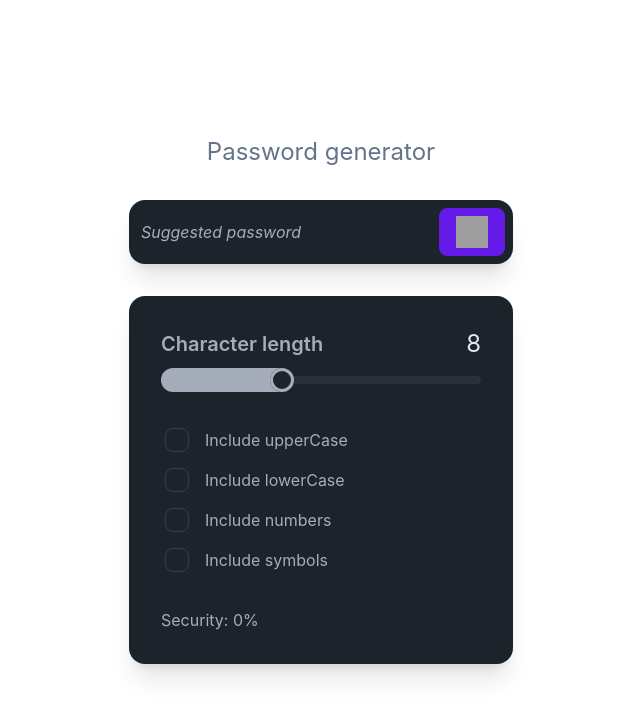
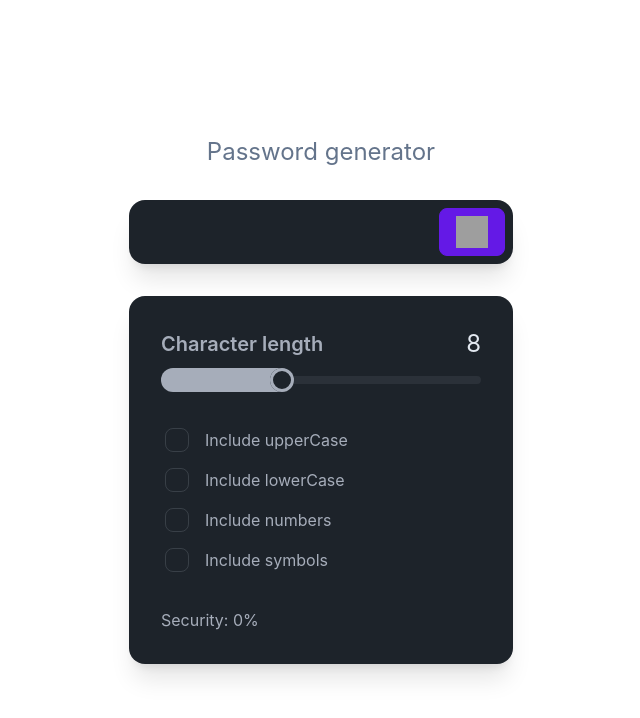
Before and after one commit to matedefalco/password-generator, a React (Vite) app: page / in a window 1280 px wide. Shown: the top 718 px of the page, without its empty margins (319-959 px from the left). Built offline with nearby package versions, Linux system fonts and the light colour scheme; grey boxes are pictures that could not be loaded.

Commit message:
Further ref configs

```diff
--- a/src/App.tsx
+++ b/src/App.tsx
@@ -6,14 +6,13 @@ const App = () => {
 	const generatedPasswordRef = useRef<string | null>(null)
 
 	const handlePasswordGenerated = (password: string) => {
-		console.log("Suka ~ file: App.tsx:9 ~ password:", password)
 		generatedPasswordRef.current = password
 	}
 
 	return (
 		<main className="flex flex-col justify-center items-center w-screen h-screen gap-8">
 			<h1 className="text-2xl text-slate-500">Password generator</h1>
-			<GeneratedPassword ref={generatedPasswordRef} />
+			<GeneratedPassword forwardedRef={generatedPasswordRef} />
 			<PasswordGenerator onPasswordGenerated={handlePasswordGenerated} />
 		</main>
 	)
--- a/src/components/GeneratedPassword.tsx
+++ b/src/components/GeneratedPassword.tsx
@@ -1,17 +1,15 @@
-import React, { useState, useEffect } from "react"
-
-const dummyPassword: string = "Suggested password"
-
-const GeneratedPassword = React.forwardRef((ref) => {
-	const [password, setPassword] = useState<string | null>(null)
-
-	useEffect(() => {
-		setPassword(ref.current || dummyPassword)
-	}, [ref.current])
-
+const GeneratedPassword = ({
+	forwardedRef,
+}: {
+	forwardedRef: React.MutableRefObject<string | null>
+}) => {
+	console.log(
+		"Suka ~ file: GeneratedPassword.tsx:6 ~ forwardedRef:",
+		forwardedRef
+	)
 	const copyToClipboard = () => {
 		const textField = document.createElement("textarea")
-		textField.value = password || dummyPassword
+		textField.value = forwardedRef.current
 		document.body.appendChild(textField)
 		textField.select()
 		document.execCommand("copy")
@@ -23,7 +21,7 @@ const GeneratedPassword = React.forwardRef((ref) => {
 			data-theme="dark"
 			className="card card-compact w-96 bg-base-100 border-black shadow-xl flex-row items-center p-2"
 		>
-			<p className="flex-1 p-1 italic">{password}</p>
+			<p className="flex-1 p-1 italic">{forwardedRef.current}</p>
 			<button className="btn btn-primary" onClick={copyToClipboard}>
 				<img
 					alt="clipboard"
@@ -33,6 +31,6 @@ const GeneratedPassword = React.forwardRef((ref) => {
 			</button>
 		</div>
 	)
-})
+}
 
 export default GeneratedPassword
--- a/src/components/PasswordGenerator.tsx
+++ b/src/components/PasswordGenerator.tsx
@@ -18,10 +18,6 @@ const PasswordGenerator: React.FC<PasswordGeneratorProps> = ({
 			symbols: false,
 		},
 	})
-
-	useEffect(() => {
-		generatePassword()
-	}, [password.variables])
 
 	const handleCharacterLengthChange = (
 		event: React.ChangeEvent<HTMLInputElement>
@@ -77,6 +73,10 @@ const PasswordGenerator: React.FC<PasswordGeneratorProps> = ({
 			onPasswordGenerated(newPassword)
 		}
 	}
+
+	useEffect(() => {
+		generatePassword()
+	}, [password.variables])
 
 	const getSecurityPercentage = () => {
 		const totalOptions = passwordProperties.length
```
